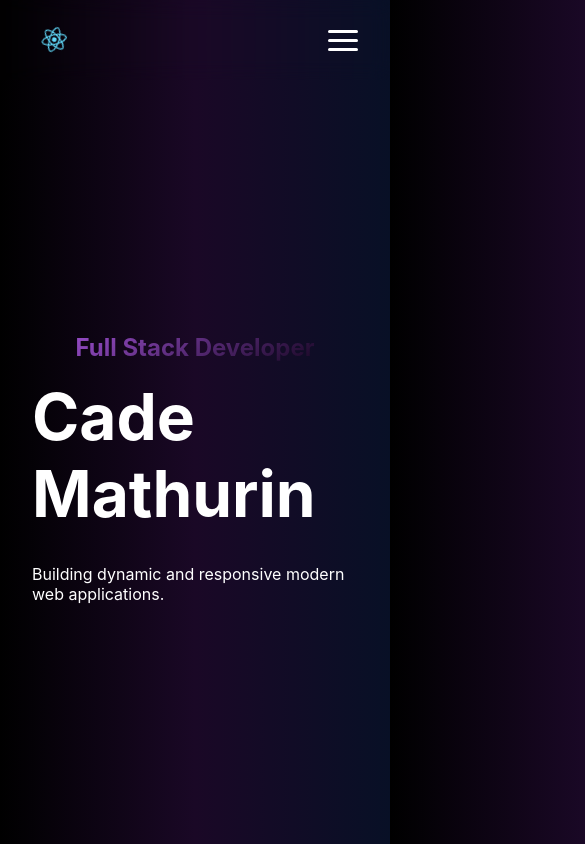
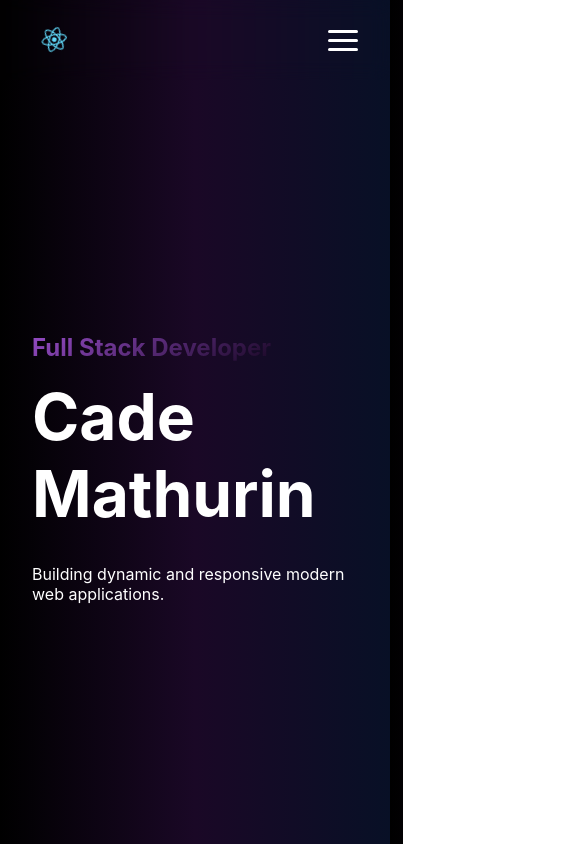
Before and after one commit to Cade-bit/portfolio, a React (Create React App) app: page / in a window 390 px wide. Shown: the top 844 px of the page, 585 px wide, since content can reach past the window. Built offline with nearby package versions, Linux system fonts and the light colour scheme.

Commit message:
Update App.css for responsive accordion width and adjust hero alignment

```diff
--- a/src/App.css
+++ b/src/App.css
@@ -140,7 +140,6 @@
   justify-content: center;
   gap: 1rem;
   color: var(--color-white-text);
-
 }
 
 .hero h1 {
@@ -324,7 +323,7 @@
 
 /* Accordion styling */
 .accordion {
-  width: 700px;
+  width: min(50em, 95%);
   margin: 100px auto;
   display: flex;
   flex-direction: column;
@@ -459,6 +458,10 @@
 
   .navbar-toggle.open .bar:nth-child(3) {
   transform: rotate(-45deg) translate(5px, -8px);
+  }
+
+  .hero {
+    align-items: flex-start;
   }
 
   .hero h1 {
```
